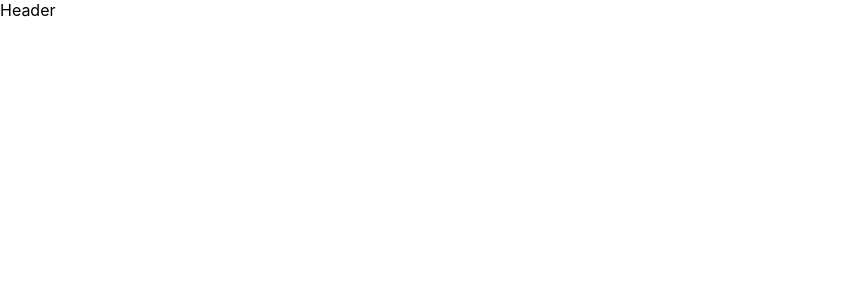
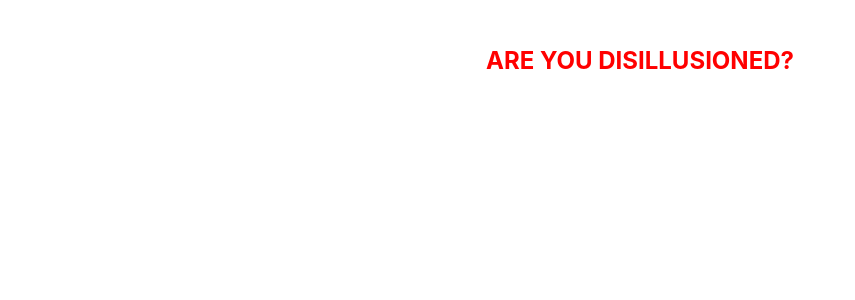
Before and after one commit to Hriday1321/StudioAssessment, a React (Create React App) app: page / in a window 1280 px wide. Shown: the top 300 px of the page, without its empty margins (0-855 px from the left). Built offline with nearby package versions, Linux system fonts and the light colour scheme; the HTML template or start-up script is replaced by a standard one.

Commit message:
header done

```diff
--- a/package.json
+++ b/package.json
@@ -12,6 +12,7 @@
     "react": "^18.2.0",
     "react-dom": "^18.2.0",
     "react-scripts": "5.0.1",
+    "styled-components": "^5.3.6",
     "web-vitals": "^2.1.4"
   },
   "scripts": {
--- /dev/null
+++ b/src/components/Header/Header.elements.js
@@ -0,0 +1,11 @@
+import styled from 'styled-components'
+
+export const H = styled.div`
+    font-size: 1.5em;
+    font-weight: 700;
+    color: red;
+    display: flex;
+    align-items: center;
+    justify-content: center;
+    height: 15vh;
+`;
--- a/src/components/Header/Header.js
+++ b/src/components/Header/Header.js
@@ -1,8 +1,9 @@
 import React from 'react'
+import { H } from './Header.elements'
 
 function Header() {
   return (
-    <div>Header</div>
+    <H>ARE YOU DISILLUSIONED?</H>
   )
 }
 
--- a/src/index.css
+++ b/src/index.css
@@ -1,5 +1,6 @@
 body {
   margin: 0;
+  min-height: 100vh;
   font-family: -apple-system, BlinkMacSystemFont, 'Segoe UI', 'Roboto', 'Oxygen',
     'Ubuntu', 'Cantarell', 'Fira Sans', 'Droid Sans', 'Helvetica Neue',
     sans-serif;
```
Also changed, not shown: 1 other file (tests, documents, lock files or other folders).
